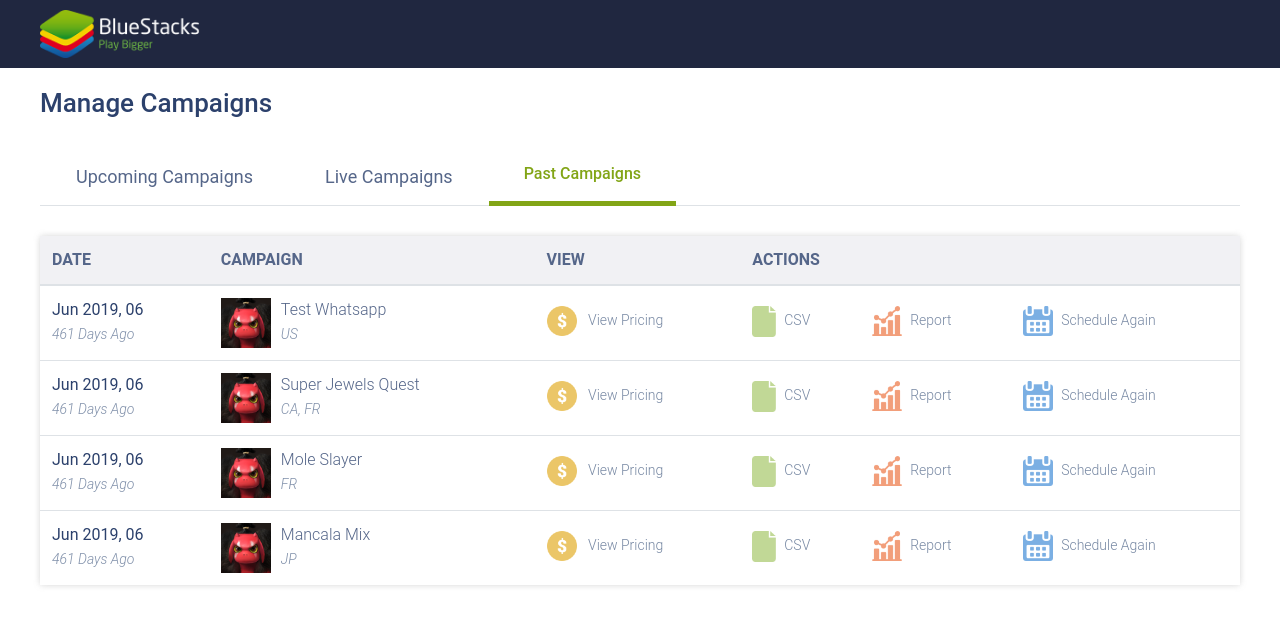
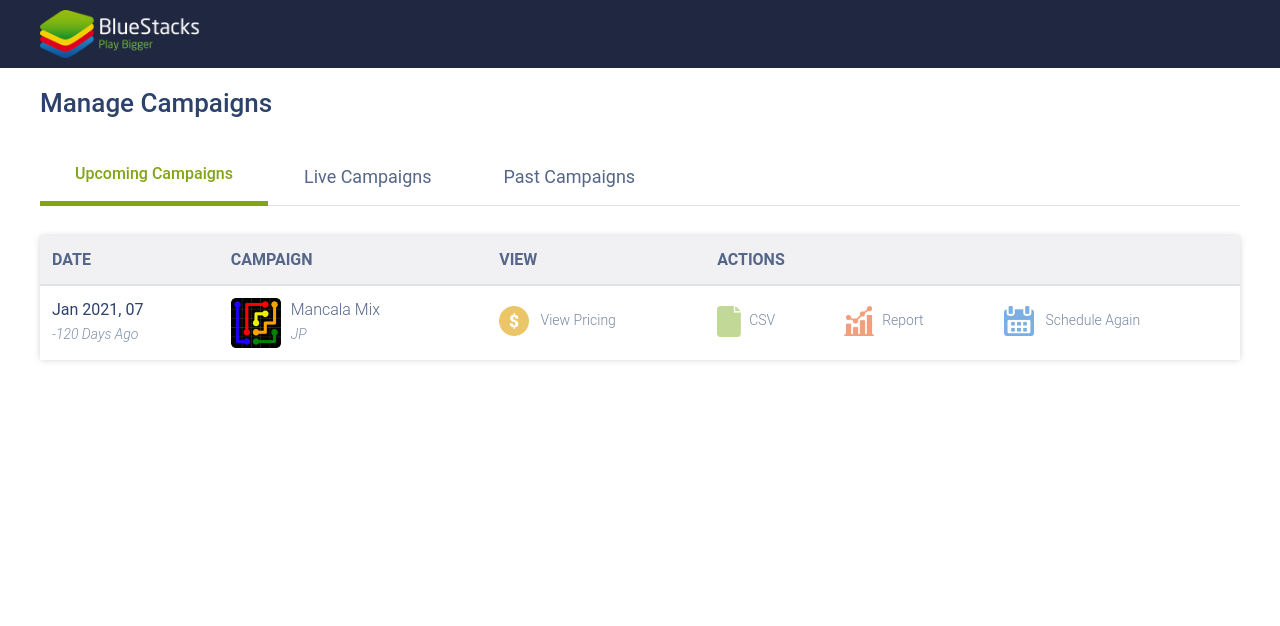
Before and after one commit to rrbairar/react-project, a React (Create React App) app: page / in a window 1280 px wide. Shown: the top 626 px of the page. Built offline with nearby package versions, Linux system fonts and the light colour scheme; what webfontloader would draw is missing.

Commit message:
FILTERING TABS BASED ON CAMPAIGN DATE

```diff
--- a/package.json
+++ b/package.json
@@ -16,15 +16,15 @@
     "react": "^16.13.1",
     "react-bootstrap": "^1.3.0",
     "react-calendar": "^3.1.0",
+    "react-datepicker": "^3.1.3",
     "react-dom": "^16.13.1",
     "react-localization": "^1.0.15",
     "react-scripts": "3.4.3",
     "webfontloader": "^1.6.28"
   },
-  "devDependencies": {
-  },
+  "devDependencies": {},
   "scripts": {
-    "start": "node server.js",
+    "start": "react-scripts start",
     "build": "react-scripts build",
     "test": "react-scripts test",
     "eject": "react-scripts eject"
--- a/src/App.css
+++ b/src/App.css
@@ -58,8 +58,18 @@
 .data-table{
   margin-bottom: 0;
 }
-.data-table tr{
+.cursor{
   cursor: pointer;
+}
+.link{
+  text-decoration: none;
+  color: #7788a3;
+}
+.link:hover{
+  text-decoration: none;
+}
+.link:active, .link:visited{
+  color: #7788a3;
 }
 .data-table th{
   border: none;
@@ -69,6 +79,26 @@
 }
 .data-table tbody{
   background: #fff;
+}
+.react-datepicker__input-container{
+  height: 0;
+}
+.react-datepicker__input-container input{
+  width: 0;
+  border: none;
+  height: 0 !important;
+}
+.other_text label{
+  padding: 0;
+  margin: 0;
+}
+.react-datepicker__triangle{
+  left: 11px !important;
+}
+.react-datepicker-wrapper{
+  padding: 0;
+  height: 0;
+  position: absolute;
 }
 .camp_date{
   color: #2c416c;
--- a/src/components/data/data.json
+++ b/src/components/data/data.json
@@ -29,7 +29,7 @@
     {
       "name": "Mancala Mix",
       "region": "JP",
-      "createdOn": 1559806680124,
+      "createdOn": 1609999999999,
       "price": "Price info of Mancala Mix",
       "csv": "Some CSV link for Mancala Mix",
       "report": "Some report link for Mancala Mix",
--- a/src/components/main.js
+++ b/src/components/main.js
@@ -7,18 +7,42 @@
 import csv from '../img/file.png';
 import report from '../img/statistics-report.png';
 import schedule from '../img/calendar.png';
+import DatePicker from "react-datepicker";
+import "react-datepicker/dist/react-datepicker.css";
 class Data extends Component{
 	state = {
-            showHide : false
+            showHide : false,
+            appName : '',
+            appCountry: '',
+            startDate: new Date()
         };
 
-    handleModalShowHide = () => {
-        this.setState({ showHide: !this.state.showHide })
+    handleModalShowHide = (e) => {
+    	const gameText = e.target.dataset.app;
+    	const country = e.target.dataset.country;
+    	const img = e.target.dataset.img;
+        this.setState({ showHide: !this.state.showHide,
+        appName: gameText,
+        appCountry: country,
+    	appImg: img})
     }
-    reschedule = () => {
-
-    }
+    handleChange = (date) => {
+    	this.setState({
+      		startDate: date
+    	});
+ 	 }
+    toggleDatePicker = () => {
+	  this.setState(prevState => ({
+	    openDatePicker: !prevState.openDatePicker
+	  }));
+	};
   render(){
+  	let props = {
+  		isShowModal: this.state.showHide,
+  		isGameName: this.state.appName,
+  		appCountry: this.state.appCountry,
+  		appImg: this.state.appImg
+  		}
     return(
       <div className="data_container common_container">
       	<Table className="data-table" responsive>
@@ -41,24 +65,83 @@
 					let month = newDate.getMonth() + 1;
 					let year = newDate.getFullYear();
 					let current_date = `${year}-${month}-${date}`
-					console.log(current_date)
 					let msdiff= new Date(current_date) - new Date(camp_date_local)
-					let daydiff = msdiff / (1000 * 60 * 60 * 24);
+					let daydiff = Math.ceil(msdiff / (1000 * 60 * 60 * 24));
+					const present = daydiff ===0;
+				    const past = daydiff > 0;
+				    const future = daydiff < 0;
+				    if(this.props.activeTab =="future" && future){
 					return (
-						<tr key={i} onClick={() => this.handleModalShowHide()} >
+						<tr key={i} >
 							<td><span className="camp_date">{camp_date}</span> <br/> <span className="days_ago">{daydiff} Days Ago</span></td>
 							<td>
 						      	<tr className="internal_table">
-						      		<td><img src={img1} className="game" alt="game icon" /></td>
+						      		<td className=""><img src={require('../img/'+ (i+1) +'.png')} className="game" alt="game icon" /></td>
 						      		<td className="padding-l10"><span className="gameName">{game.name}</span> <br/> <span className="country_name">{game.region}</span></td>
 						      	</tr>
 						    </td>
-						    <td className="other_text"><img src={price} className="other_img" alt="price icon" /> View Pricing</td>
-					        <td className="other_text"><img src={csv} className="other_img csv" alt="csv icon" />CSV</td>
-					        <td className="other_text"><img src={report} className="other_img" alt="report icon" />Report</td>
-					        <td className="other_text" onClick={() => this.reschedule()}><img src={schedule} className="other_img" alt="schedule icon" />Schedule Again</td>
+						    <td className="other_text cursor" key={i} onClick={(e) => this.handleModalShowHide(e)}  data-app={game.name} data-country={game.region} data-img={require('../img/'+ (i+1) +'.png')}><img src={price} className="other_img cursor" alt="price icon"/> View Pricing</td>
+					        <td className="other_text "><img src={csv} className="other_img csv" alt="csv icon" /><a className="link" href="https://www.google.com">CSV</a></td>
+					        <td className="other_text "><img src={report} className="other_img" alt="report icon" /><a className="link" href="https://www.google.com">Report</a></td>
+					        <td className="other_text " onClick={() => this.toggleDatePicker}>
+					        <label className="cursor">
+					        <DatePicker
+					           selected={this.state.startDate}
+							   open={this.state.openDatePicker}
+							   onOpenChange={this.datePickerStatus}
+							   onChange={this.handleChange}
+							/><img src={schedule} className="other_img cursor" alt="schedule icon" /> Schedule Again</label></td>
 						</tr>
 					);
+				}
+				else if(this.props.activeTab =="present" && present){
+					return (
+						<tr key={i} >
+							<td><span className="camp_date">{camp_date}</span> <br/> <span className="days_ago">{daydiff} Days Ago</span></td>
+							<td>
+						      	<tr className="internal_table">
+						      		<td className=""><img src={require('../img/'+ (i+1) +'.png')} className="game" alt="game icon" /></td>
+						      		<td className="padding-l10"><span className="gameName">{game.name}</span> <br/> <span className="country_name">{game.region}</span></td>
+						      	</tr>
+						    </td>
+						    <td className="other_text cursor" key={i} onClick={(e) => this.handleModalShowHide(e)}  data-app={game.name} data-country={game.region} data-img={require('../img/'+ (i+1) +'.png')}><img src={price} className="other_img cursor" alt="price icon"/> View Pricing</td>
+					        <td className="other_text "><img src={csv} className="other_img csv" alt="csv icon" /><a className="link" href="https://www.google.com">CSV</a></td>
+					        <td className="other_text "><img src={report} className="other_img" alt="report icon" /><a className="link" href="https://www.google.com">Report</a></td>
+					        <td className="other_text " onClick={() => this.toggleDatePicker}>
+					        <label className="cursor">
+					        <DatePicker
+					           selected={this.state.startDate}
+							   open={this.state.openDatePicker}
+							   onOpenChange={this.datePickerStatus}
+							   onChange={this.handleChange}
+							/><img src={schedule} className="other_img cursor" alt="schedule icon" /> Schedule Again</label></td>
+						</tr>
+					);
+				}
+				else if(this.props.activeTab =="past" && past){
+					return (
+						<tr key={i} >
+							<td><span className="camp_date">{camp_date}</span> <br/> <span className="days_ago">{daydiff} Days Ago</span></td>
+							<td>
+						      	<tr className="internal_table">
+						      		<td className=""><img src={require('../img/'+ (i+1) +'.png')} className="game" alt="game icon" /></td>
+						      		<td className="padding-l10"><span className="gameName">{game.name}</span> <br/> <span className="country_name">{game.region}</span></td>
+						      	</tr>
+						    </td>
+						    <td className="other_text cursor" key={i} onClick={(e) => this.handleModalShowHide(e)}  data-app={game.name} data-country={game.region} data-img={require('../img/'+ (i+1) +'.png')}><img src={price} className="other_img cursor" alt="price icon"/> View Pricing</td>
+					        <td className="other_text "><img src={csv} className="other_img csv" alt="csv icon" /><a className="link" href="https://www.google.com">CSV</a></td>
+					        <td className="other_text "><img src={report} className="other_img" alt="report icon" /><a className="link" href="https://www.google.com">Report</a></td>
+					        <td className="other_text " onClick={() => this.toggleDatePicker}>
+					        <label className="cursor">
+					        <DatePicker
+					           selected={this.state.startDate}
+							   open={this.state.openDatePicker}
+							   onOpenChange={this.datePickerStatus}
+							   onChange={this.handleChange}
+							/><img src={schedule} className="other_img cursor" alt="schedule icon" /> Schedule Again</label></td>
+						</tr>
+					);
+				}
 				})
 			}
 
@@ -67,7 +150,7 @@
 
 		  </tbody>
 		</Table>
-		<Popup isShowModal={this.state.showHide}/>
+		<Popup {...props} />
       </div>
     )
   }
--- a/src/components/popup.js
+++ b/src/components/popup.js
@@ -1,11 +1,12 @@
 import React, {Component} from "react";
 import {Modal, Button} from 'react-bootstrap';
-import logoClicked from '../img/1.png';
+import first from '../img/1.png';
 class Popup extends Component{
 	constructor(props){
         super(props);
         this.state = {
             showHide : props.isShowModal
+
         }
 
     }
@@ -13,7 +14,7 @@
         this.setState({ showHide: !this.state.showHide });
     }
     closemodal = () => {
-        this.setState({ showHide: !this.state.showHide })
+        this.setState({ showHide: !this.state.showHide})
     }
 
     render(){
@@ -23,10 +24,10 @@
                 <Modal show={this.state.showHide} centered>
                     <Modal.Body>
                       <div className="popup_app_details">
-                        <img src={logoClicked} className="game_img" alt="game" />
+                        <img src={this.props.appImg} className="game_img" alt="game" />
                         <div className="app_name_detail">
-                          <p className="margin-0">PUBG Mobile</p>
-                          <p className="country_name margin-0">US</p>
+                          <p className="margin-0">{this.props.isGameName}</p>
+                          <p className="country_name margin-0">{this.props.appCountry}</p>
                         </div>
                       </div>
                       <div>
--- a/src/components/tabs.js
+++ b/src/components/tabs.js
@@ -6,15 +6,15 @@
     return(
       <div className="common_container">
         <h1 className="common_heading">Manage Campaigns</h1>
-        <Tabs defaultActiveKey="past_campaigns" id="uncontrolled-tab-example">
-          <Tab eventKey="up_campaigns" title="Upcoming Campaigns">
-            <Data />
+        <Tabs defaultActiveKey="future_campaigns" id="uncontrolled-tab-example">
+          <Tab eventKey="future_campaigns" title="Upcoming Campaigns">
+              <Data activeTab="future" />
           </Tab>
-          <Tab eventKey="live_campaigns" title="Live Campaigns">
-            <Data />
+          <Tab eventKey="present_campaigns" title="Live Campaigns">
+              <Data activeTab="present" />
           </Tab>
           <Tab eventKey="past_campaigns" title="Past Campaigns">
-            <Data />
+              <Data activeTab="past"/>
           </Tab>
         </Tabs>
       </div>
```
Also changed, not shown: src/img/4.png, 1 other file (tests, documents, lock files or other folders).
